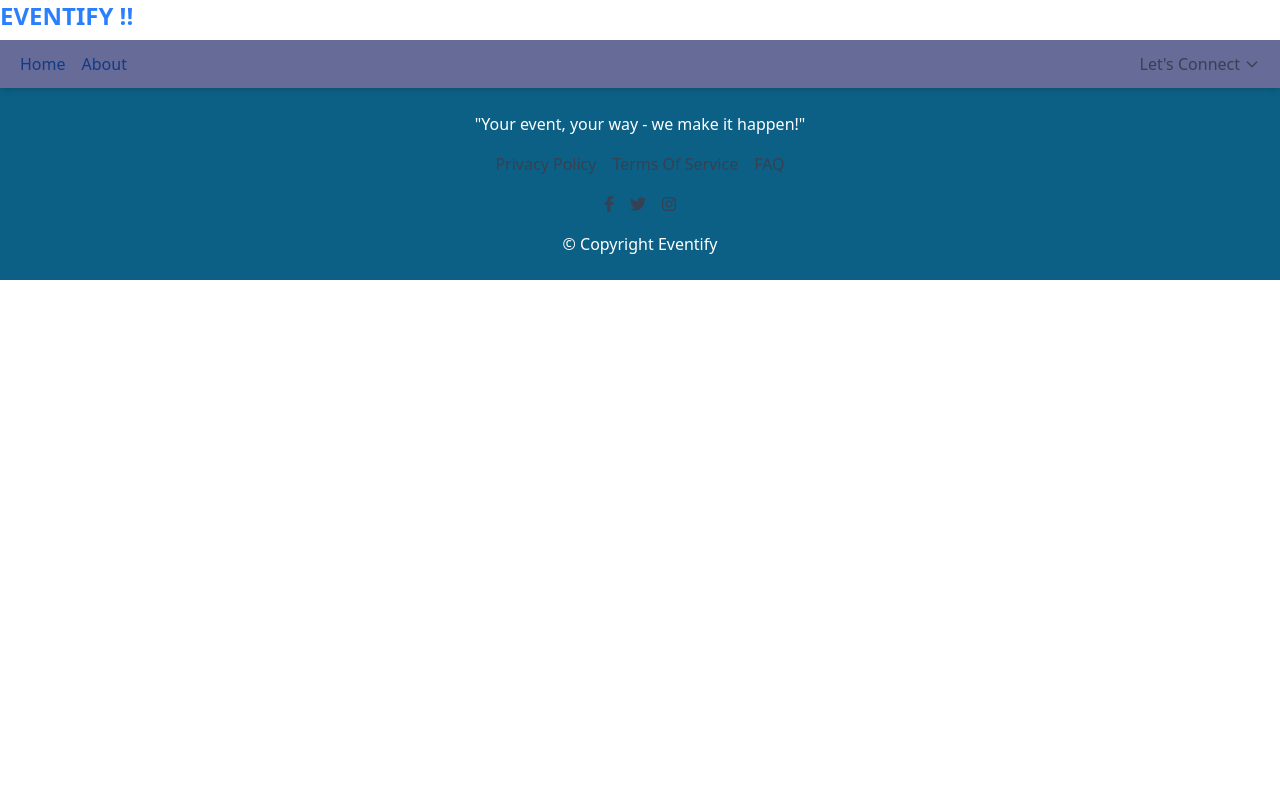
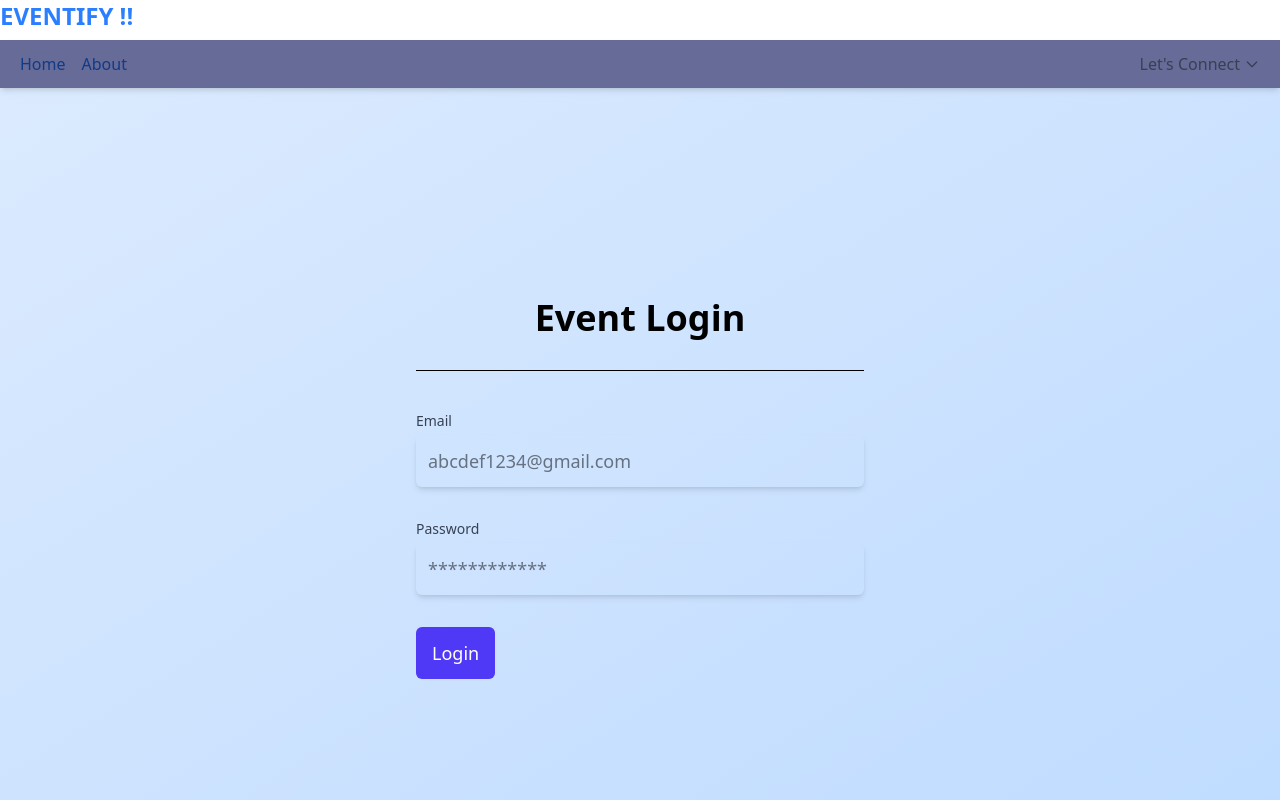
Before and after one commit to jayandra-XQ/eventify-react, a React (Vite) app in the folder frontend/: page /login in a window 1280 px wide. Shown: the top 800 px of the page. Built offline with nearby package versions, Linux system fonts and the light colour scheme.

Commit message:
feat: complete aboutPage frontend

```diff
--- a/frontend/src/App.jsx
+++ b/frontend/src/App.jsx
@@ -3,6 +3,7 @@ import Footer from "./components/Footer"
 import Navbar from "./components/Navbar"
 import Home from "./pages/homePage"
 import Signup from "./pages/signupPage"
+import Login from "./pages/loginPage"
 
 
 function App() {
@@ -15,6 +16,7 @@ function App() {
       <Routes>
         <Route path="/" element={<Home />} />
         <Route path="/signup" element={<Signup />} />
+        <Route path="/login" element={<Login />} />
       </Routes>
       <Footer />
     </BrowserRouter>
--- /dev/null
+++ b/frontend/src/pages/loginPage.jsx
@@ -0,0 +1,37 @@
+import React from 'react'
+
+const login = () => {
+  return (
+    <div className="bg-gradient-to-br from-blue-100 to-blue-200 min-h-screen flex flex-col">
+      <div className="container mx-auto px-4 py-8 flex-grow flex items-center justify-center">
+        <div className="w-full max-w-md">
+          <h2 className="text-4xl font-semibold text-center mb-8">Event Login</h2>
+          <hr />
+
+          <form className="space-y-8 mt-10">
+            <div>
+              <label className="block text-sm font-medium text-gray-700">Email</label>
+              <input type="email" className="mt-1 block w-full border-gray-300 rounded-md shadow-md focus:ring-indigo-500 focus:border-indigo-500 p-3 text-lg" placeholder="abcdef1234@gmail.com" />
+            </div>
+
+            <div>
+              <label className="block text-sm font-medium text-gray-700">Password</label>
+              <input type="password" className="mt-1 block w-full border-gray-300 rounded-md shadow-md focus:ring-indigo-500 focus:border-indigo-500 p-3 text-lg"
+                placeholder='************'
+              />
+            </div>
+            <div>
+              <button className="w-30% bg-indigo-600 text-white py-3 px-4 rounded-md hover:bg-indigo-700 focus:outline-none focus:ring-2 focus:ring-offset-2 focus:ring-indigo-500 text-lg"
+                onClick={() => navigate('/login')}
+              >
+                Login
+              </button>
+            </div>
+          </form>
+        </div>
+      </div>
+    </div>
+  )
+}
+
+export default login
--- a/frontend/src/pages/signupPage.jsx
+++ b/frontend/src/pages/signupPage.jsx
@@ -5,9 +5,10 @@ const signupPage = () => {
   const navigate = useNavigate();
 
   return (
-    <div className="min-h-screen flex flex-col">
+    <div className="bg-gradient-to-br from-blue-100 to-blue-200 min-h-screen flex flex-col">
       <div className="container mx-auto px-4 py-8 flex-grow flex items-center justify-center">
-        <div className="w-full max-w-md">
+        <div className="w-full max-w-6xl flex justify-center">
+          <div className="w-full max-w-md ">
             <h2 className="text-4xl font-semibold text-center mb-8">Event Registration</h2>
             <hr />
 
@@ -59,6 +60,7 @@ const signupPage = () => {
           </div>
         </div>
       </div>
+    </div>
   )
 }
 
```
Lines whose indentation alone changed are shown as unchanged.
